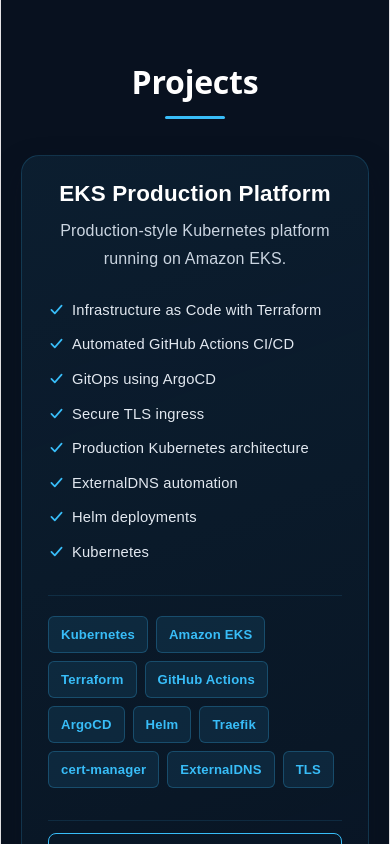
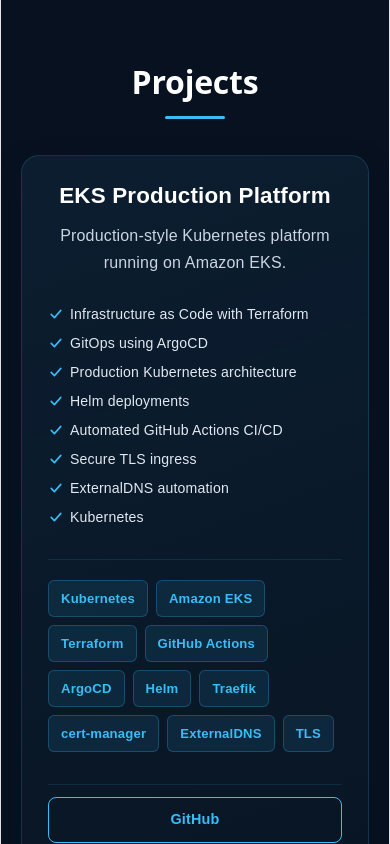
Before and after one commit to Param2ray/paramjyot-portfolio, a React (Vite) app: page / in a window 390 px wide. Shown: the part 4389-5233 px from the top of the page. Built offline with nearby package versions, Linux system fonts and the light colour scheme.

Commit message:
Add contact section and refine project cards

```diff
--- a/src/App.jsx
+++ b/src/App.jsx
@@ -1,10 +1,12 @@
 import './App.css'
+
 import Navbar from './components/Navbar.jsx'
 import Hero from './components/Hero.jsx'
 import About from './components/About.jsx'
 import Skills from './components/Skills.jsx'
 import Experience from './components/Experience.jsx'
 import Projects from './components/Projects.jsx'
+import Contact from './components/Contact.jsx'
 
 function App() {
   return (
@@ -15,6 +17,7 @@
       <Skills />
       <Experience />
       <Projects />
+      <Contact />
     </>
   )
 }
--- a/src/components/Contact.css
+++ b/src/components/Contact.css
@@ -0,0 +1,81 @@
+.contact {
+  padding: 100px 24px;
+  background: #08111f;
+  border-top: 1px solid rgba(56, 189, 248, 0.1);
+}
+
+.contact-content {
+  max-width: 760px;
+  margin: 0 auto;
+  text-align: center;
+}
+
+.contact h2 {
+  margin-bottom: 24px;
+  color: #ffffff;
+  font-size: clamp(2rem, 4vw, 2.75rem);
+}
+
+.contact h2::after {
+  content: '';
+  display: block;
+  width: 60px;
+  height: 3px;
+  margin: 16px auto 0;
+  background: #38bdf8;
+  border-radius: 2px;
+}
+
+.contact-text {
+  color: #cbd5e1;
+  line-height: 1.8;
+  font-size: 1.05rem;
+  margin-bottom: 40px;
+}
+
+.contact-buttons {
+  display: flex;
+  justify-content: center;
+  flex-wrap: wrap;
+  gap: 16px;
+}
+
+.contact-button {
+  padding: 12px 22px;
+  border: 1px solid #38bdf8;
+  border-radius: 8px;
+  color: #38bdf8;
+  text-decoration: none;
+  font-weight: 600;
+  transition: all .25s ease;
+}
+
+.contact-button:hover {
+  background: rgba(56,189,248,.1);
+  transform: translateY(-2px);
+}
+
+.contact-button.primary {
+  background: #38bdf8;
+  color: #08111f;
+}
+
+.contact-button.primary:hover {
+  background: #5acbff;
+}
+
+@media (max-width:600px){
+
+  .contact{
+    padding:72px 20px;
+  }
+
+  .contact-buttons{
+    flex-direction:column;
+  }
+
+  .contact-button{
+    width:100%;
+  }
+
+}
--- a/src/components/Contact.jsx
+++ b/src/components/Contact.jsx
@@ -0,0 +1,59 @@
+import './Contact.css'
+
+function Contact() {
+  return (
+    <section id="contact" className="contact">
+      <div className="contact-content">
+        <h2>Let's Connect</h2>
+
+        <p className="contact-text">
+          I'm always happy to connect with engineers, cloud professionals and
+          technical recruiters.
+          <br />
+          <br />
+          Whether you'd like to discuss cloud infrastructure, DevOps,
+          Kubernetes or potential opportunities, feel free to get in touch.
+          I'd love to connect.
+        </p>
+
+        <div className="contact-buttons">
+          <a
+            href="mailto:param_2ray@hotmail.co.uk"
+            className="contact-button primary"
+          >
+            Email Me
+          </a>
+
+          <a
+            href="https://github.com/Param2ray"
+            target="_blank"
+            rel="noopener noreferrer"
+            className="contact-button"
+          >
+            GitHub
+          </a>
+
+          <a
+            href="https://www.linkedin.com/in/paramjyot-tooray-43a5442b/"
+            target="_blank"
+            rel="noopener noreferrer"
+            className="contact-button"
+          >
+            LinkedIn
+          </a>
+
+          <a
+            href="/Paramjyot_Tooray_DevOps_Engineer_Resume.pdf"
+            target="_blank"
+            rel="noopener noreferrer"
+            className="contact-button"
+          >
+            Download Resume
+          </a>
+        </div>
+      </div>
+    </section>
+  )
+}
+
+export default Contact
--- a/src/components/Projects.css
+++ b/src/components/Projects.css
@@ -64,6 +64,7 @@
   color: #ffffff;
   font-size: 1.4rem;
   font-weight: 700;
+  line-height: 1.25;
   text-align: center;
 }
 
@@ -75,27 +76,32 @@
   text-align: center;
 }
 
-/* Project feature checklist */
+/* Independent feature columns */
+.project-feature-columns {
+  display: grid;
+  grid-template-columns: minmax(0, 0.9fr) minmax(0, 1.1fr);
+  column-gap: 18px;
+  margin: 0 0 32px;
+}
+
 .project-features {
   list-style: none;
-  margin: 0 0 32px;
+  margin: 0;
   padding: 0;
-  display: grid;
-  grid-template-columns: repeat(2, minmax(0, 1fr));
-  column-gap: 22px;
-  row-gap: 14px;
+  display: flex;
+  flex-direction: column;
+  gap: 10px;
 }
 
 .project-features li {
   display: flex;
   align-items: flex-start;
-  justify-content: flex-start;
-  gap: 7px;
+  gap: 6px;
   min-width: 0;
   margin: 0;
   color: #e2e8f0;
-  font-size: 0.92rem;
-  line-height: 1.4;
+  font-size: 0.88rem;
+  line-height: 1.35;
   text-align: left;
 }
 
@@ -103,13 +109,12 @@
   display: block;
   min-width: 0;
   flex: 1;
-  text-align: left;
 }
 
 .feature-check {
-  width: 17px;
-  height: 17px;
-  min-width: 17px;
+  width: 16px;
+  height: 16px;
+  min-width: 16px;
   flex-shrink: 0;
   margin-top: 1px;
   color: #38bdf8;
@@ -157,8 +162,8 @@
 .project-links a {
   display: inline-block;
   padding: 10px 18px;
+  border: 1px solid #38bdf8;
   border-radius: 8px;
-  border: 1px solid #38bdf8;
   color: #38bdf8;
   font-size: 0.9rem;
   font-weight: 700;
@@ -201,8 +206,13 @@
     padding: 26px;
   }
 
+  .project-feature-columns {
+    grid-template-columns: 1fr;
+    gap: 10px;
+  }
+
   .project-features {
-    grid-template-columns: 1fr;
+    gap: 10px;
   }
 
   .project-links a {
--- a/src/components/Projects.jsx
+++ b/src/components/Projects.jsx
@@ -85,22 +85,9 @@
   },
 ]
 
-function Projects() {
+function FeatureItem({ feature }) {
   return (
-    <section id="projects" className="projects">
-      <div className="projects-content">
-        <h2>Projects</h2>
-
-        <div className="projects-grid">
-          {PROJECTS.map((project) => (
-            <article key={project.title} className="project-card">
-              <h3>{project.title}</h3>
-
-              <p className="project-description">{project.description}</p>
-
-              <ul className="project-features">
-                {project.features.map((feature) => (
-                  <li key={feature}>
+    <li>
       <svg
         className="feature-check"
         viewBox="0 0 20 20"
@@ -118,8 +105,44 @@
 
       <span>{feature}</span>
     </li>
+  )
+}
+
+function Projects() {
+  return (
+    <section id="projects" className="projects">
+      <div className="projects-content">
+        <h2>Projects</h2>
+
+        <div className="projects-grid">
+          {PROJECTS.map((project) => {
+            const midpoint = Math.ceil(project.features.length / 2)
+            const leftFeatures = project.features.filter(
+              (_, index) => index % 2 === 0
+            )
+            const rightFeatures = project.features.filter(
+              (_, index) => index % 2 !== 0
+            )
+
+            return (
+              <article key={project.title} className="project-card">
+                <h3>{project.title}</h3>
+
+                <p className="project-description">{project.description}</p>
+
+                <div className="project-feature-columns">
+                  <ul className="project-features">
+                    {leftFeatures.map((feature) => (
+                      <FeatureItem key={feature} feature={feature} />
                     ))}
                   </ul>
+
+                  <ul className="project-features">
+                    {rightFeatures.map((feature) => (
+                      <FeatureItem key={feature} feature={feature} />
+                    ))}
+                  </ul>
+                </div>
 
                 <ul className="project-badges">
                   {project.highlights.map((highlight) => (
@@ -136,7 +159,9 @@
                         key={link.label}
                         href={link.href}
                         target={isPlaceholder ? undefined : '_blank'}
-                      rel={isPlaceholder ? undefined : 'noopener noreferrer'}
+                        rel={
+                          isPlaceholder ? undefined : 'noopener noreferrer'
+                        }
                         aria-disabled={isPlaceholder}
                         onClick={
                           isPlaceholder
@@ -150,7 +175,8 @@
                   })}
                 </div>
               </article>
-          ))}
+            )
+          })}
         </div>
       </div>
     </section>
```
Lines whose indentation alone changed are shown as unchanged.
